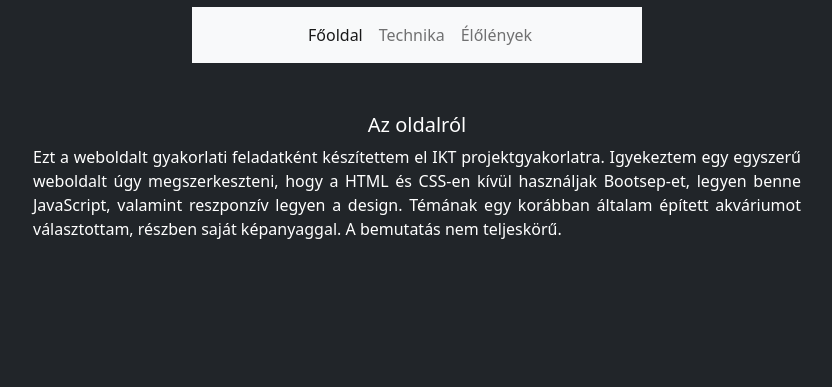
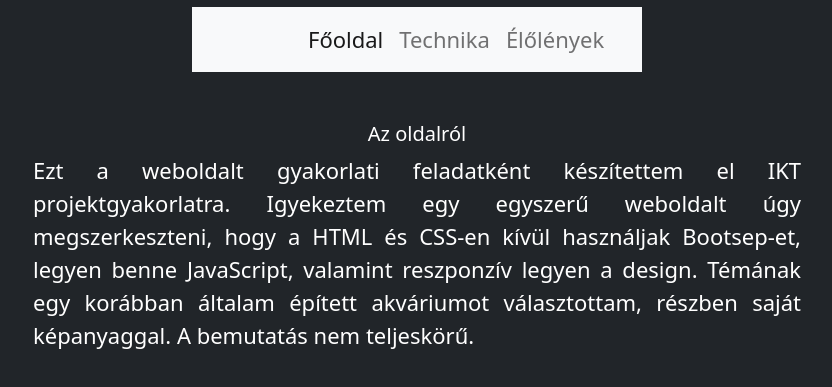
Before and after one commit to jantayg/IKTweblap, a plain HTML site: page index.html in a window 1280 px wide. Shown: the part 47-434 px from the top of the page, without its empty margins (223-1055 px from the left). Drawn offline with Linux system fonts and the light colour scheme.

Commit message:
css módosítás

```diff
--- a/styles.css
+++ b/styles.css
@@ -38,3 +38,10 @@ img {
 h5{
     text-align: center;
 }
+p{
+    font-size: 22px;
+}
+
+li{
+    font-size: 22px;
+}
```
